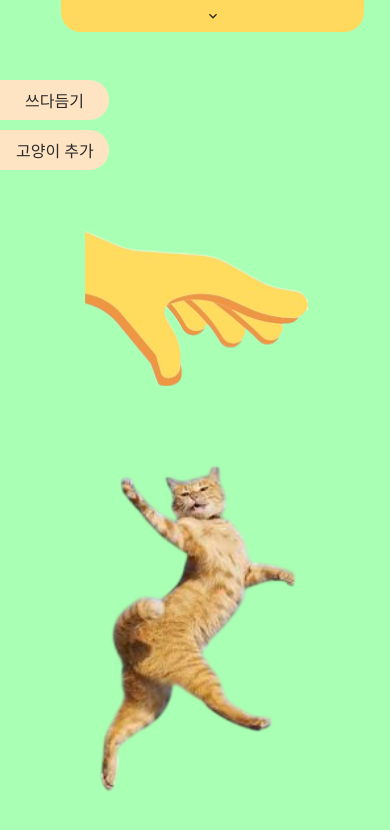
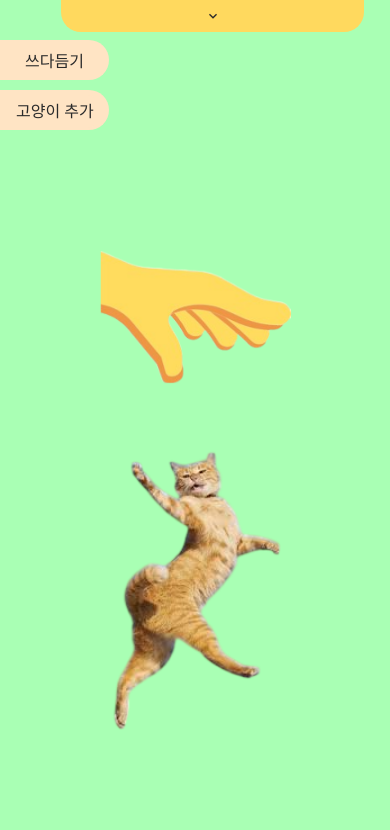
Before and after one commit to kmhyomin/petTheCat, a React (Vite) app: page / in a window 390 px wide. Shown: the top 830 px of the page. Built offline with nearby package versions, Linux system fonts and the light colour scheme.

Commit message:
fix: mobile react

```diff
--- a/src/App.module.css
+++ b/src/App.module.css
@@ -65,7 +65,8 @@ button {
   }
   .buttonContainer {
     width: 100%;
-    padding-top: 5rem;
+    height: auto;
+    padding-top: 2.5rem;
   }
   .listContainer {
     height: auto;
--- a/src/components/PetCat/petCat.module.css
+++ b/src/components/PetCat/petCat.module.css
@@ -29,3 +29,33 @@
 .squeshCat {
   transform: scaleY(0.7) scaleX(1.5);
 }
+
+@media only screen and (max-width: 768px) {
+  .petCatBox {
+    width: 100%;
+    height: 100%;
+    aspect-ratio: 16/9;
+  }
+
+  .petHand {
+    width: 12rem;
+    transition: transform 0.2s ease-in-out;
+    z-index: 1;
+  }
+  .petHand img {
+    width: 100%;
+    max-width: 300px;
+  }
+  .catImg {
+    width: 12rem;
+    transition: transform 0.4s ease-in-out;
+    transform-origin: bottom center;
+  }
+  .catImg img {
+    width: 100%;
+    max-width: 18.75rem;
+  }
+  .activePetHand {
+    transform: translateY(190px); /* 기준치 200px, + -> 아래, - -> 위 */
+  }
+}
--- a/src/components/PetCat/petCat.tsx
+++ b/src/components/PetCat/petCat.tsx
@@ -7,7 +7,6 @@ interface IPetCatItem {
 
 export const PetCat = ({ isMoving, catImg }: IPetCatItem) => {
   return (
-    <div>
     <div className={styles.petCatBox}>
       <div
         className={`${styles.petHand} ${isMoving ? styles.activePetHand : ""}`}
@@ -18,6 +17,5 @@ export const PetCat = ({ isMoving, catImg }: IPetCatItem) => {
         <img src={catImg} alt="쓰다듬기 위한 굉이 사진" />
       </div>
     </div>
-    </div>
   );
 };
```
Lines whose indentation alone changed are shown as unchanged.
